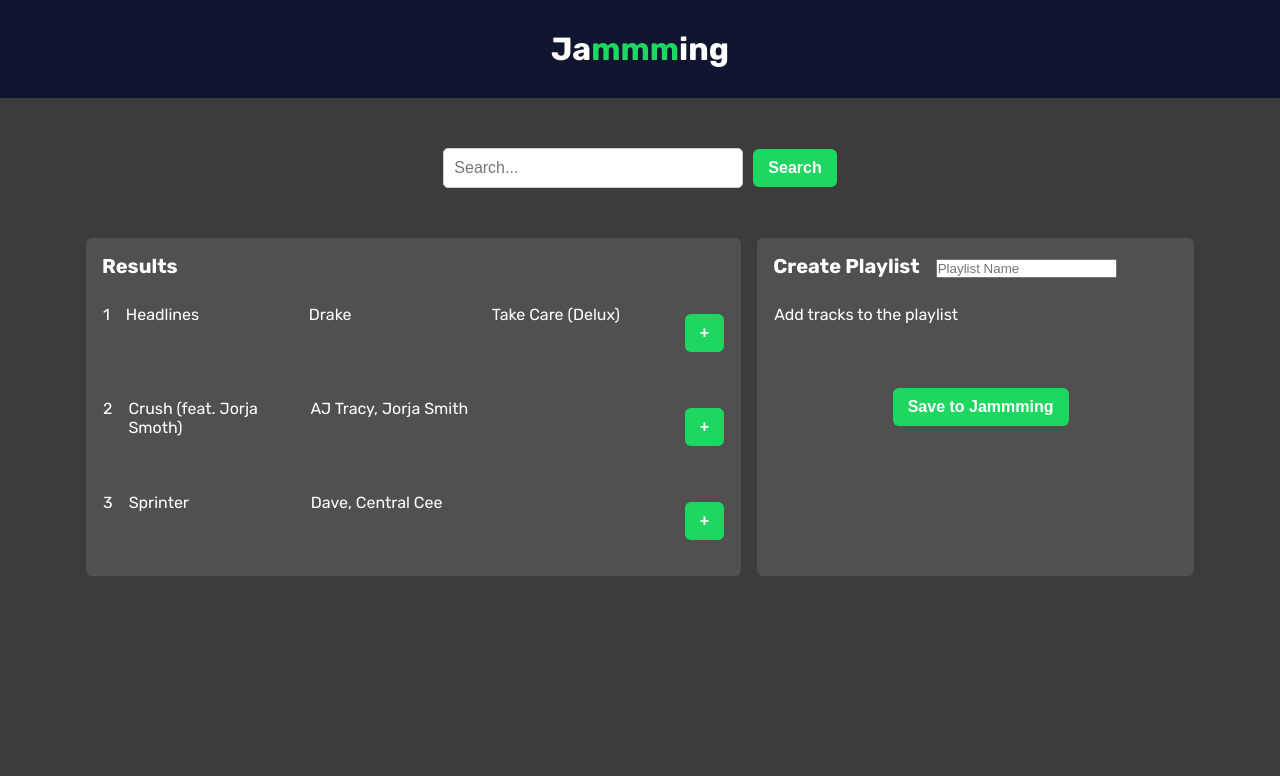
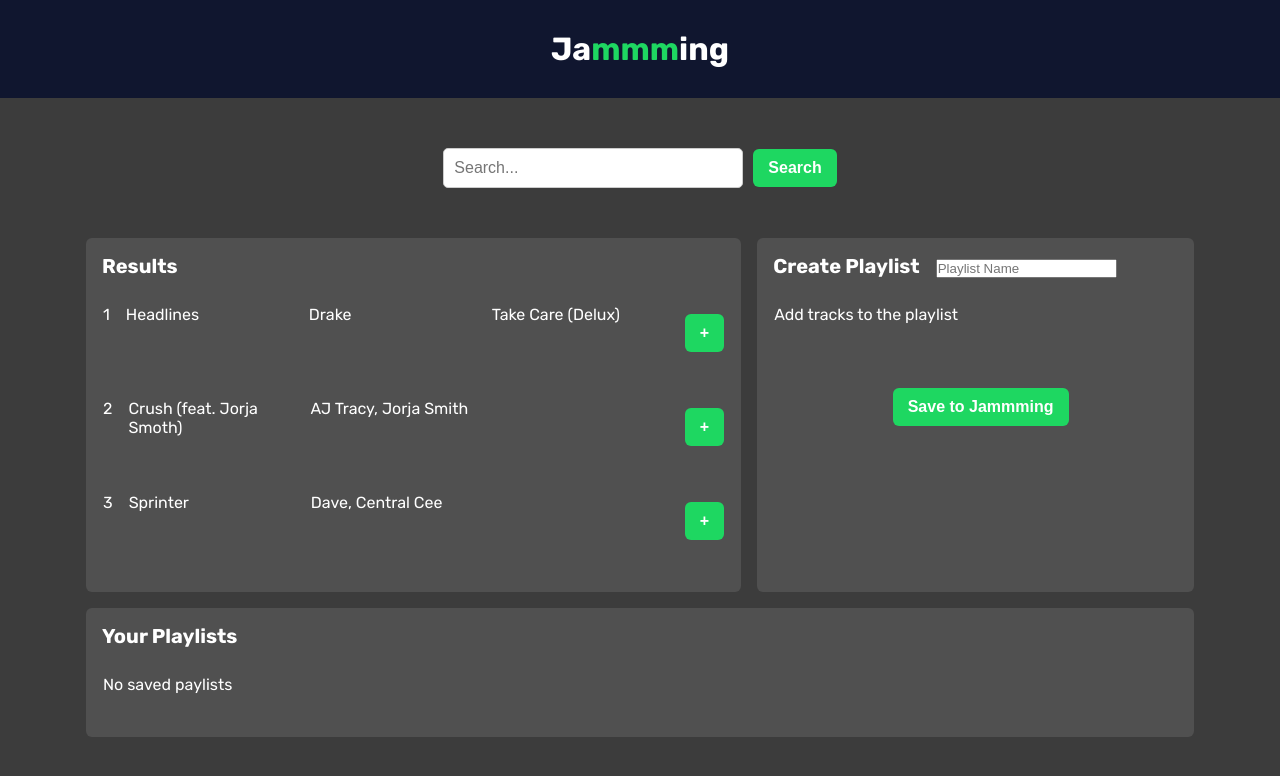
Before and after one commit to harold-hurst/jammming, a Next.js app: page / in a window 1280 px wide. Shown: the top 776 px of the page. Built offline with nearby package versions, Linux system fonts and the light colour scheme.

Commit message:
add form submission that saves new playlist to state

```diff
--- a/app/components/playlist.js
+++ b/app/components/playlist.js
@@ -1,11 +1,26 @@
 import styles from "./playlist.module.css";
 
+import Heading from "./ui/heading";
+import UiContainer from "./ui/uiContainer";
 import Button from "./ui/button";
-export default function Playlist({ playlistTracks, removeTrack }) {
+export default function Playlist({
+  playlistTracks,
+  removeTrack,
+  playlistName,
+  handlePlaylistNameChange,
+  handlePlaylistSave,
+}) {
   return (
-    <div className={styles.playlistContainer}>
-      <span>Create Playlist</span>
-      <input type="text" placeholder="Playlist Name"></input>
+    <UiContainer>
+      <form onSubmit={handlePlaylistSave}>
+        <Heading>Create Playlist</Heading>
+        <input
+          type="text"
+          name="playlistName"
+          onChange={handlePlaylistNameChange} // update state when input changes
+          value={playlistName} // bind value to state in parent
+          placeholder="Playlist Name"
+        ></input>
 
         {playlistTracks.length ? (
           playlistTracks.map((track, index) => (
@@ -30,8 +45,10 @@
         )}
 
         <div id={styles.buttonContainer}>
-        <Button>Save to Jammming</Button>
+
+          <Button type="button" onClick={{handlePlaylistSave}}>Save to Jammming</Button>
         </div>
-    </div>
+      </form>
+    </UiContainer>
   );
 }
--- a/app/components/playlist.module.css
+++ b/app/components/playlist.module.css
@@ -1,17 +1,3 @@
-.playlistContainer {
-    background-color: rgb(255, 255, 255, 0.1);
-    border-radius: 6px;
-    font-weight: 700;
-    padding: 0 0 16px 0;
-}
-
-.playlistContainer span {
-    margin: 16px;
-    font-weight: 700;
-    font-size: 20px;
-    display: inline-block;
-
-}
 
 
 
--- /dev/null
+++ b/app/components/savedPlaylists.js
@@ -0,0 +1,23 @@
+import styles from "./savedPlaylists.module.css";
+
+import Heading from "./ui/heading";
+import UiContainer from "./ui/uiContainer";
+import Button from "./ui/button";
+
+export default function SavedPlaylists({ savedPlaylists }) {
+  return (
+    <UiContainer>
+      <Heading>Your Playlists</Heading>
+
+      {savedPlaylists.length ? savedPlaylists.map((playlist, index) => (
+        <div key={index} className={styles.playlistItem}>
+          <div>{playlist.name}</div>
+          <div>{playlist.tracks.length + " songs"}</div>
+          <div className={styles.playButton}>
+            <Button>play</Button>
+          </div>
+        </div>
+      )) : <div className={styles.playlistItem}>No saved paylists</div>}
+    </UiContainer>
+  );
+}
--- /dev/null
+++ b/app/components/savedPlaylists.module.css
@@ -0,0 +1,17 @@
+.playlistItem {
+    display: flex;
+    gap: 16px;
+    padding: 10px 16px;
+    margin-bottom: 16px;
+
+
+
+    border-radius: 6px;
+
+    border: 1px solid transparent;
+    font-weight: 400;
+}
+
+.playlistItem:hover {
+    color: var(--spotifyGreen);
+}
--- a/app/components/searchResults.js
+++ b/app/components/searchResults.js
@@ -1,12 +1,13 @@
 import styles from "./searchResults.module.css";
 
+import Heading from "./ui/heading";
+import UiContainer from "./ui/uiContainer";
 import Button from "./ui/button";
 
 export default function SearchResults({ searchResults, addTrack }) {
   return (
-    <>
-      <div className={styles.resultsContainer}>
-        <span>Results</span>
+    <UiContainer>
+      <Heading>Results</Heading>
 
       {searchResults.map((result, index) => (
         <div key={index} className={styles.resultItem}>
@@ -25,7 +26,6 @@
           </div>
         </div>
       ))}
-      </div>
-    </>
+    </UiContainer>
   );
 }
--- a/app/components/searchResults.module.css
+++ b/app/components/searchResults.module.css
@@ -1,15 +1,4 @@
-.resultsContainer {
-    background-color: rgb(255, 255, 255, 0.1);
-    border-radius: 6px;
-}
 
-.resultsContainer span {
-    margin: 16px;
-    font-weight: 700;
-    font-size: 20px;
-    display: inline-block;
-
-}
 
 .resultItem {
     display: grid;
--- /dev/null
+++ b/app/components/ui/heading.js
@@ -0,0 +1,5 @@
+import styles from "./heading.module.css";
+
+export default function Heading({ children }) {
+  return <span id={styles.heading}>{children}</span>;
+}
--- /dev/null
+++ b/app/components/ui/heading.module.css
@@ -0,0 +1,6 @@
+#heading {
+    margin: 16px;
+    font-weight: 700;
+    font-size: 20px;
+    display: inline-block;
+}
--- /dev/null
+++ b/app/components/ui/uiContainer.js
@@ -0,0 +1,5 @@
+import styles from "./uiContainer.module.css"
+
+export default function UiContainer({ children }) {
+  return <div className={styles.container}>{children}</div>;
+}
--- /dev/null
+++ b/app/components/ui/uiContainer.module.css
@@ -0,0 +1,6 @@
+.container {
+    background-color: rgb(255, 255, 255, 0.1);
+    border-radius: 6px;
+    margin-bottom: 16px;
+    padding-bottom: 16px;
+}
--- a/app/page.js
+++ b/app/page.js
@@ -9,11 +9,11 @@
 import SearchBar from "./components/searchBar";
 import SearchResults from "./components/searchResults";
 import Playlist from "./components/playlist";
+import SavedPlaylists from "./components/savedPlaylists";
 import Tracklist from "./components/tracklist";
 import Track from "./components/track";
 
 export default function Home() {
-
   // SEARCH RESULTS FROM SPOTIFY
   const [searchResults, setSearchResults] = useState([
     {
@@ -34,20 +34,37 @@
   ]);
 
   // PLAYLIST BEING CREATED
+  const [playlistName, setPlaylistName] = useState("");
   const [playlistTracks, setPlaylistTracks] = useState([]);
+
+  const handlePlaylistNameChange = (e) => {
+    setPlaylistName(e.target.value);
+  };
+
+  const handlePlaylistSave = (e) => {
+    e.preventDefault();
+    alert("the playlist being saved is " + playlistName);
+  };
 
   // add a track to the current playlist being made
   const addTrack = (indexToAdd) => {
     setPlaylistTracks([...playlistTracks, searchResults[indexToAdd]]);
   };
 
+  // remove a track from the current playlist being made
   const removeTrack = (indexToRemove) => {
-    setPlaylistTracks(playlistTracks.filter((track,i) => i !== indexToRemove))
-  }
-
+    setPlaylistTracks(playlistTracks.filter((track, i) => i !== indexToRemove));
+  };
 
   // SAVED PLAYLISTS
   const [savedPlaylists, setSavedPlaylists] = useState([]);
+
+  // add current playlist to saved playlists
+  // need to get playlist name from input field using Controlled Components to manage the form input fields
+  const addPlaylist = () => {
+    const newPlaylist = {};
+    setSavedPlaylists([...savedPlaylists, newPlaylist]);
+  };
 
   return (
     <>
@@ -56,21 +73,16 @@
         <SearchBar />
 
         <div id={styles.contentContainer}>
-
-
-
-
-
-
           <SearchResults searchResults={searchResults} addTrack={addTrack} />
-
-          <Playlist playlistTracks={playlistTracks} removeTrack={removeTrack} />
-
-
-
-
-
+          <Playlist
+            playlistTracks={playlistTracks}
+            removeTrack={removeTrack}
+            playlistName={playlistName}
+            handlePlaylistNameChange={handlePlaylistNameChange}
+            handlePlaylistSave={handlePlaylistSave}
+          />
         </div>
+        <SavedPlaylists savedPlaylists={savedPlaylists} />
         <Tracklist />
         <Track />
       </div>
```
Lines whose indentation alone changed are shown as unchanged.
